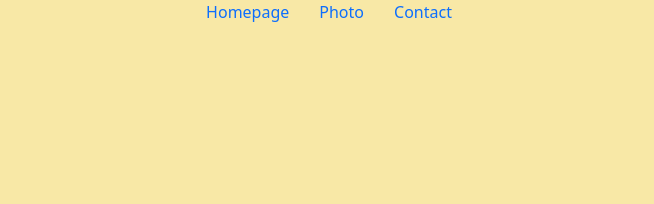
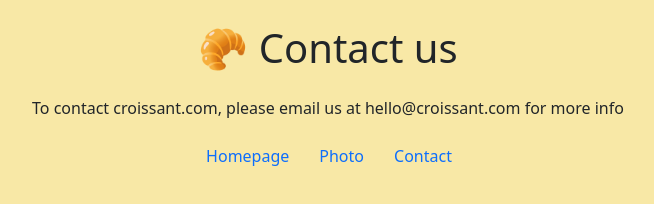
Before and after one commit to NatVoronianska/multiple-pages, a plain HTML site: page contact.html in a window 1280 px wide. Shown: the whole page, without its empty margins (312-966 px from the left). Drawn offline with nearby package versions, Linux system fonts and the light colour scheme.

Commit message:
add some margine

```diff
--- a/contact.html
+++ b/contact.html
@@ -14,7 +14,12 @@
     <title>Contact</title>
   </head>
   <body>
-    <ul class="d-flex justify-content-center">
+    <h1 class="mb-4 mt-4">🥐 Contact us</h1>
+    <p>
+      To contact croissant.com, please email us at hello@croissant.com for more
+      info
+    </p>
+    <ul class="d-flex justify-content-center mt-4">
       <li><a href="/index.html">Homepage</a></li>
       <li><a href="/photo.html">Photo</a></li>
       <li><a href="/contact.html">Contact</a></li>
```
Also changed, not shown: index.html (+2 -2 lines), photo.html (+2 -2 lines).
